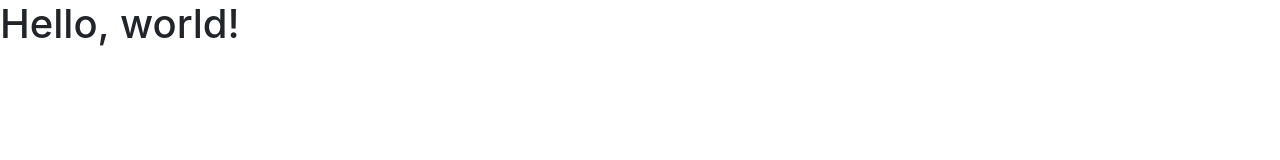
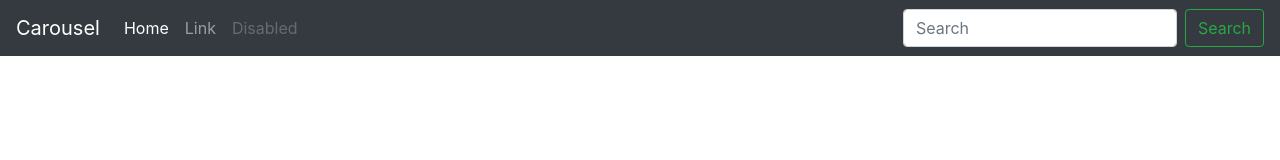
Before and after one commit to KasraTabrizi/Exercise-Carousel, a plain HTML site: page index.html in a window 1280 px wide. Drawn offline with nearby package versions, Linux system fonts and the light colour scheme.

Commit message:
added navbar

```diff
--- a/index.html
+++ b/index.html
@@ -11,7 +11,30 @@
     <title>Hello, world!</title>
   </head>
   <body>
-    <h1>Hello, world!</h1>
+    <nav class="navbar navbar-expand-lg navbar-dark bg-dark">
+        <a class="navbar-brand" href="#">Carousel</a>
+        <button class="navbar-toggler" type="button" data-toggle="collapse" data-target="#navbarSupportedContent" aria-controls="navbarSupportedContent" aria-expanded="false" aria-label="Toggle navigation">
+          <span class="navbar-toggler-icon"></span>
+        </button>
+
+        <div class="collapse navbar-collapse" id="navbarSupportedContent">
+          <ul class="navbar-nav mr-auto">
+            <li class="nav-item active">
+              <a class="nav-link" href="#">Home <span class="sr-only">(current)</span></a>
+            </li>
+            <li class="nav-item">
+              <a class="nav-link" href="#">Link</a>
+            </li>
+            <li class="nav-item">
+              <a class="nav-link disabled" href="#" tabindex="-1" aria-disabled="true">Disabled</a>
+            </li>
+          </ul>
+          <form class="form-inline my-2 my-lg-0">
+            <input class="form-control mr-sm-2" type="search" placeholder="Search" aria-label="Search">
+            <button class="btn btn-outline-success my-2 my-sm-0" type="submit">Search</button>
+          </form>
+        </div>
+      </nav>
 
     <!-- Optional JavaScript -->
     <!-- jQuery first, then Popper.js, then Bootstrap JS -->
```
